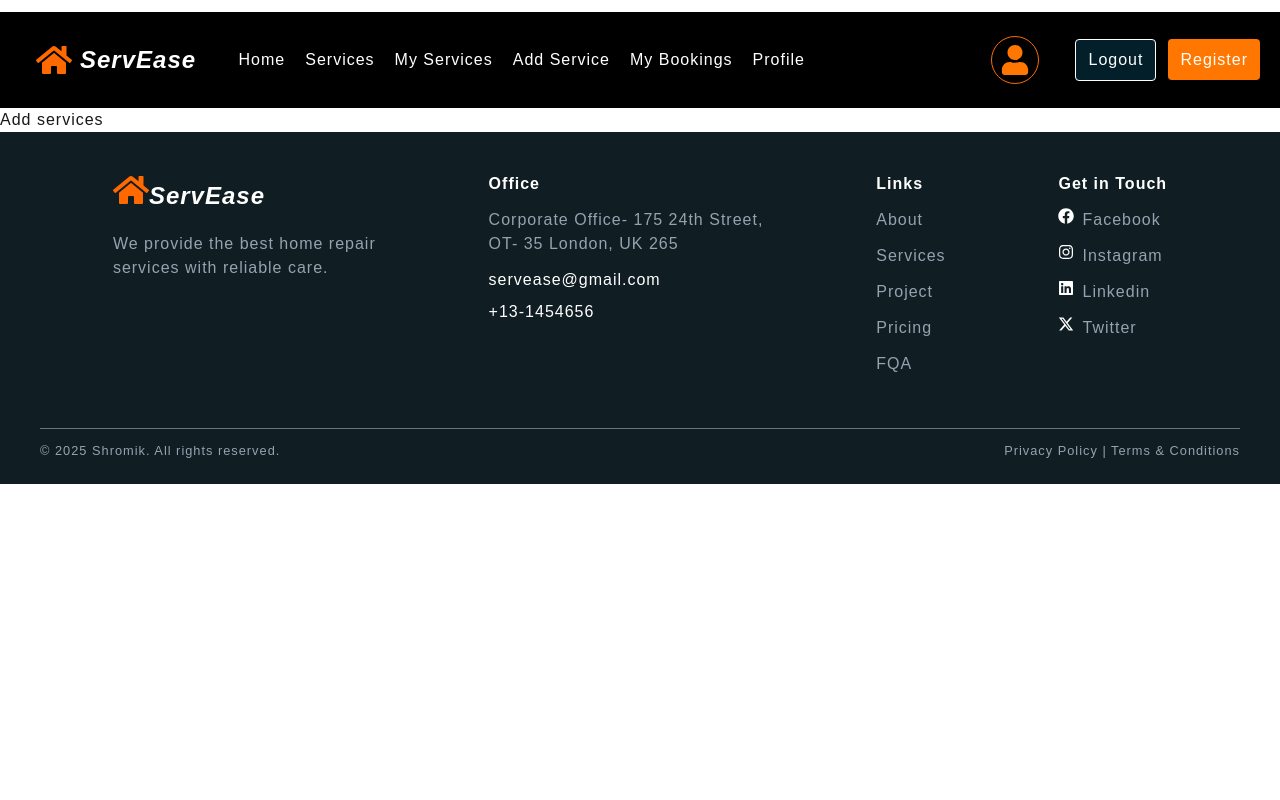
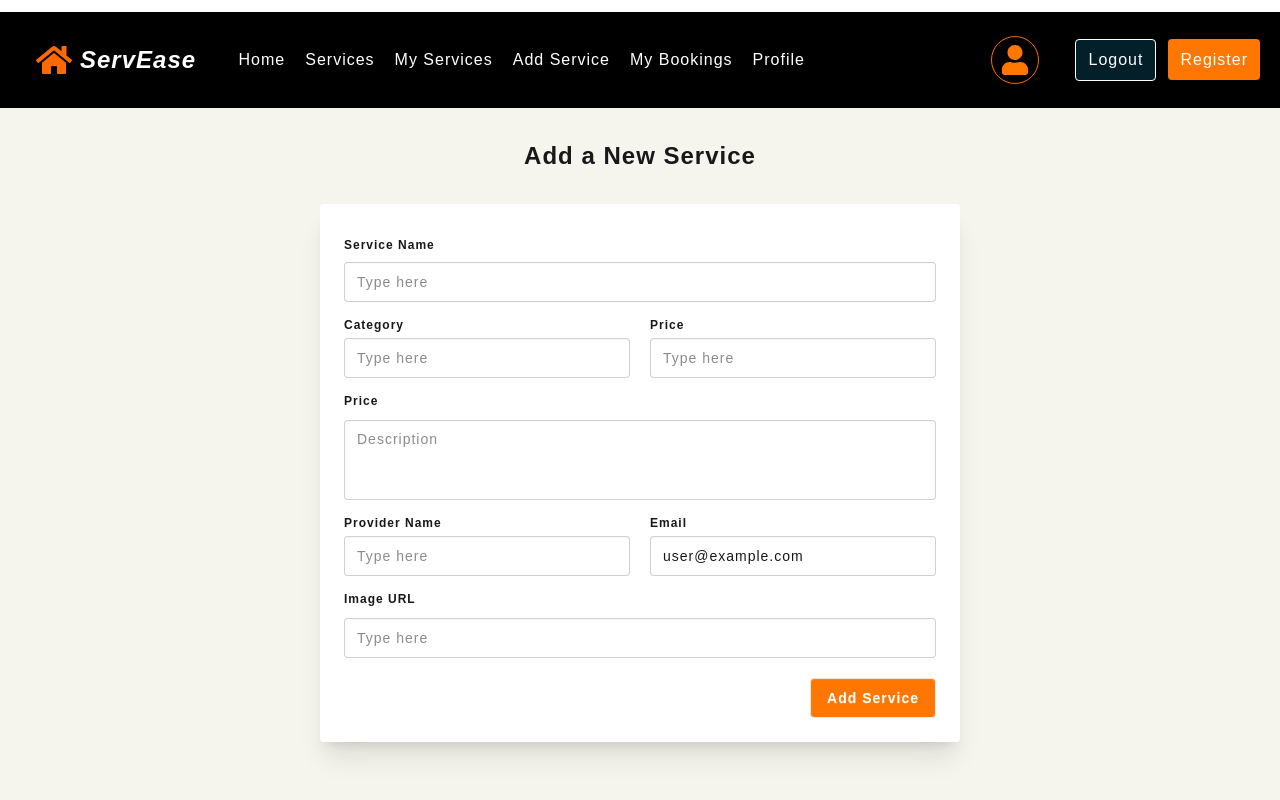
Before and after one commit to muttalib06/home-service-client, a React (Vite) app: page /add-services in a window 1280 px wide. Shown: the top 800 px of the page. Built offline with nearby package versions, Linux system fonts and the light colour scheme; no server answers; sample sign-in values are in the browser's storage.

Commit message:
added add service section

```diff
--- a/src/components/ServiceCard.jsx
+++ b/src/components/ServiceCard.jsx
@@ -1,6 +1,7 @@
 import React from "react";
 import { BsArrowRight } from "react-icons/bs";
 import { motion} from "motion/react";
+import { NavLink } from "react-router";
 
 const ServiceCard = ({ service }) => {
   const { Image_URL, Service_Name,Description } = service;
@@ -31,9 +32,9 @@ const ServiceCard = ({ service }) => {
           </div>
 
           {/* Arrow Button */}
-          <button className="w-14 h-14 bg-orange-500 hover:bg-orange-600 rounded-full flex items-center justify-center transition-all duration-300 hover:scale-110  hover:shadow-lg ">
+          <NavLink to="/service-detail" className="w-14 h-14 bg-orange-500 hover:bg-orange-600 rounded-full flex items-center justify-center transition-all duration-300 hover:scale-110  hover:shadow-lg ">
             <BsArrowRight className="w-7 h-7 text-white" strokeWidth={2} />
-          </button>
+          </NavLink>
         </div>
 
         {/* Bottom Border Line */}
--- /dev/null
+++ b/src/hooks/useAxios.jsx
@@ -0,0 +1,11 @@
+import axios from 'axios';
+import React from 'react';
+const instance = axios.create({
+        baseURL:"http://localhost:3000/"
+})
+
+const useAxios = () => {
+       return instance
+};
+
+export default useAxios;
--- a/src/index.css
+++ b/src/index.css
@@ -20,3 +20,6 @@
 .paginationCustom .swiper-pagination-bullet-active {
   background-color: #ff7700;
 }
+.bg-primary{
+  background-color: #f6f5ed;
+}
--- a/src/pages/AddServices.jsx
+++ b/src/pages/AddServices.jsx
@@ -1,12 +1,133 @@
-import React from 'react';
+import React, { useContext } from "react";
+import { AuthContext } from "../provider/AuthProvider";
+import useAxios from "../hooks/useAxios";
 
 const AddServices = () => {
-        return (
-                <div>
-                        <h1>Add services</h1>
+  const { user } = useContext(AuthContext);
+  const email = user?.email;
+  const commonAxios = useAxios();
 
-                </div>
-        );
+  //   save data to mongodb;
+  const handleAddService = async (e) => {
+    e.preventDefault();
+    const serviceName = e.target.serviceName.value;
+    const category = e.target.category.value;
+    const price = e.target.price.value;
+    const description = e.target.description.value;
+    const providerName = e.target.providerName.value;
+    const email = e.target.email.value;
+    const imageUrl = e.target.imageUrl.value;
+    const newService = {
+      serviceName,
+      category,
+      price,
+      description,
+      providerName,
+      email,
+      imageUrl,
+    };
+
+    try {
+      const response = await commonAxios.post("/add-service", newService);
+      console.log(response.data);
+    } catch (error) {
+      console.log(error);
+    } finally {
+      console.log("save data to mongodb successfully");
+    }
+  };
+
+  return (
+    <div className="bg-primary h-screen">
+      <h2 className="font-bold text-2xl text-center py-8">Add a New Service</h2>
+
+      <form
+        onSubmit={handleAddService}
+        className="shadow-xl p-6 max-w-2/4 mx-auto rounded bg-white"
+      >
+        {/* first form */}
+        <fieldset className="fieldset">
+          <legend className="fieldset-legend">Service Name</legend>
+          <input
+            type="text"
+            required
+            name="serviceName"
+            className="input w-full focus:outline-none"
+            placeholder="Type here"
+          />
+
+          <div className="flex justify-between gap-5">
+            <div className="flex-1">
+              <legend className="fieldset-legend">Category</legend>
+              <input
+                type="text"
+                required
+                name="category"
+                className="input w-full focus:outline-none"
+                placeholder="Type here"
+              />
+            </div>
+            <div className="flex-1">
+              <legend className="fieldset-legend">Price</legend>
+              <input
+                type="text"
+                required
+                name="price"
+                className="input w-full focus:outline-none"
+                placeholder="Type here"
+              />
+            </div>
+          </div>
+          <legend className="fieldset-legend">Price</legend>
+          <textarea
+            className="textarea w-full resize-none focus:outline-none"
+            name="description"
+            required
+            placeholder="Description"
+          ></textarea>
+
+          <div className="flex justify-between gap-5">
+            <div className="flex-1">
+              <legend className="fieldset-legend">Provider Name</legend>
+              <input
+                type="text"
+                required
+                name="providerName"
+                className="input w-full focus:outline-none"
+                placeholder="Type here"
+              />
+            </div>
+            <div className="flex-1">
+              <legend className="fieldset-legend">Email</legend>
+              <input
+                type="Email"
+                required
+                name="email"
+                defaultValue={email}
+                readOnly
+                className="input w-full focus:outline-none"
+                placeholder="Type here"
+              />
+            </div>
+          </div>
+
+          <legend className="fieldset-legend">Image URL</legend>
+          <input
+            type="text"
+            required
+            name="imageUrl"
+            className="input w-full focus:outline-none"
+            placeholder="Type here"
+          />
+        </fieldset>
+        <div className="mt-4 flex justify-end">
+          <button type="submit" className="secondary-btn btn text-white">
+            Add Service
+          </button>
+        </div>
+      </form>
+    </div>
+  );
 };
 
 export default AddServices;
--- a/src/pages/Login.jsx
+++ b/src/pages/Login.jsx
@@ -99,7 +99,7 @@ const Login = () => {
               <input
                 type="email"
                 name="email"
-                className="input w-full"
+                className="input w-full focus:outline-none"
                 placeholder="Email"
               />
 
@@ -108,7 +108,7 @@ const Login = () => {
                 <input
                   type={visible ? "text" : "password"}
                   name="password"
-                  className="input w-full pr-10"
+                  className="input w-full pr-10 focus:outline-none"
                   placeholder="Password"
                 />
                 <button
--- /dev/null
+++ b/src/pages/ServiceDetail.jsx
@@ -0,0 +1,12 @@
+import React from 'react';
+
+const ServiceDetail = () => {
+        return (
+                <div>
+                        <h1>Service Detail</h1>
+
+                </div>
+        );
+};
+
+export default ServiceDetail;
--- a/src/pages/Signup.jsx
+++ b/src/pages/Signup.jsx
@@ -156,21 +156,21 @@ const Signup = () => {
               <input
                 type="text"
                 name="name"
-                className="input w-full"
+                className="input w-full focus:outline-none"
                 placeholder="Name"
               />
               <label className="label">Email</label>
               <input
                 type="email"
                 name="email"
-                className="input w-full"
+                className="input w-full focus:outline-none"
                 placeholder="Email"
               />
               <label className="label">Photo URl</label>
               <input
                 type="text"
                 name="photo_url"
-                className="input w-full"
+                className="input w-full focus:outline-none"
                 placeholder="Photo URL"
               />
               <div className="relative w-full">
@@ -178,7 +178,7 @@ const Signup = () => {
                 <input
                   type={visible ? "text" : "password"}
                   name="password"
-                  className="input w-full pr-10"
+                  className="input w-full pr-10 focus:outline-none"
                   placeholder="Password"
                 />
                 <button
--- a/src/router/Router.jsx
+++ b/src/router/Router.jsx
@@ -9,6 +9,7 @@ import PrivateRouter from "../provider/PrivateRouter";
 import MyServices from "../pages/MyServices";
 import AddServices from "../pages/AddServices";
 import MyBookings from "../pages/MyBookings";
+import ServiceDetail from "../pages/ServiceDetail";
 
 export const router = createBrowserRouter([
   {
@@ -63,6 +64,10 @@ export const router = createBrowserRouter([
           </PrivateRouter>
         ),
       },
+      {
+        path:"service-detail",
+        element:<ServiceDetail></ServiceDetail>
+      }
     ],
   },
 ]);
```
